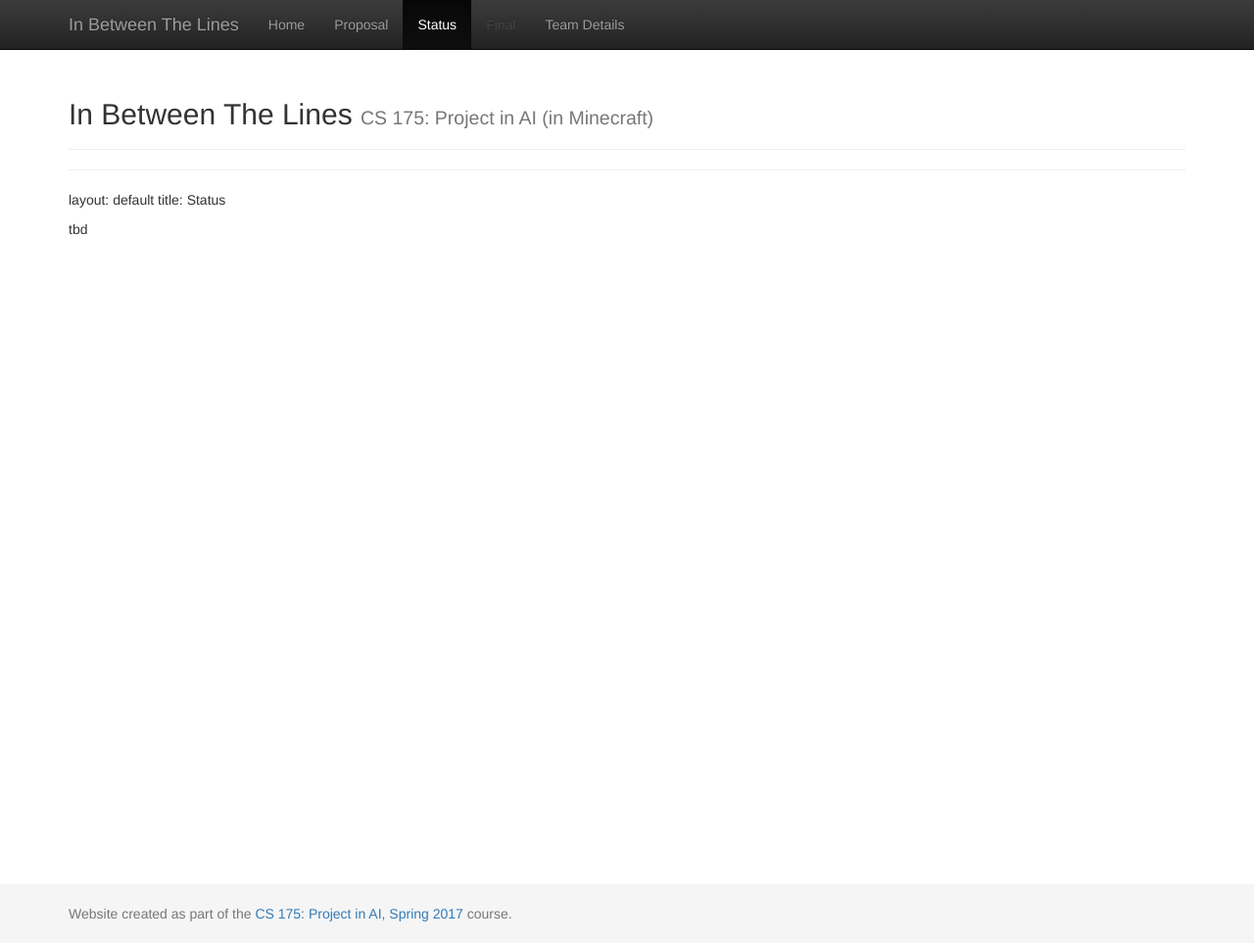
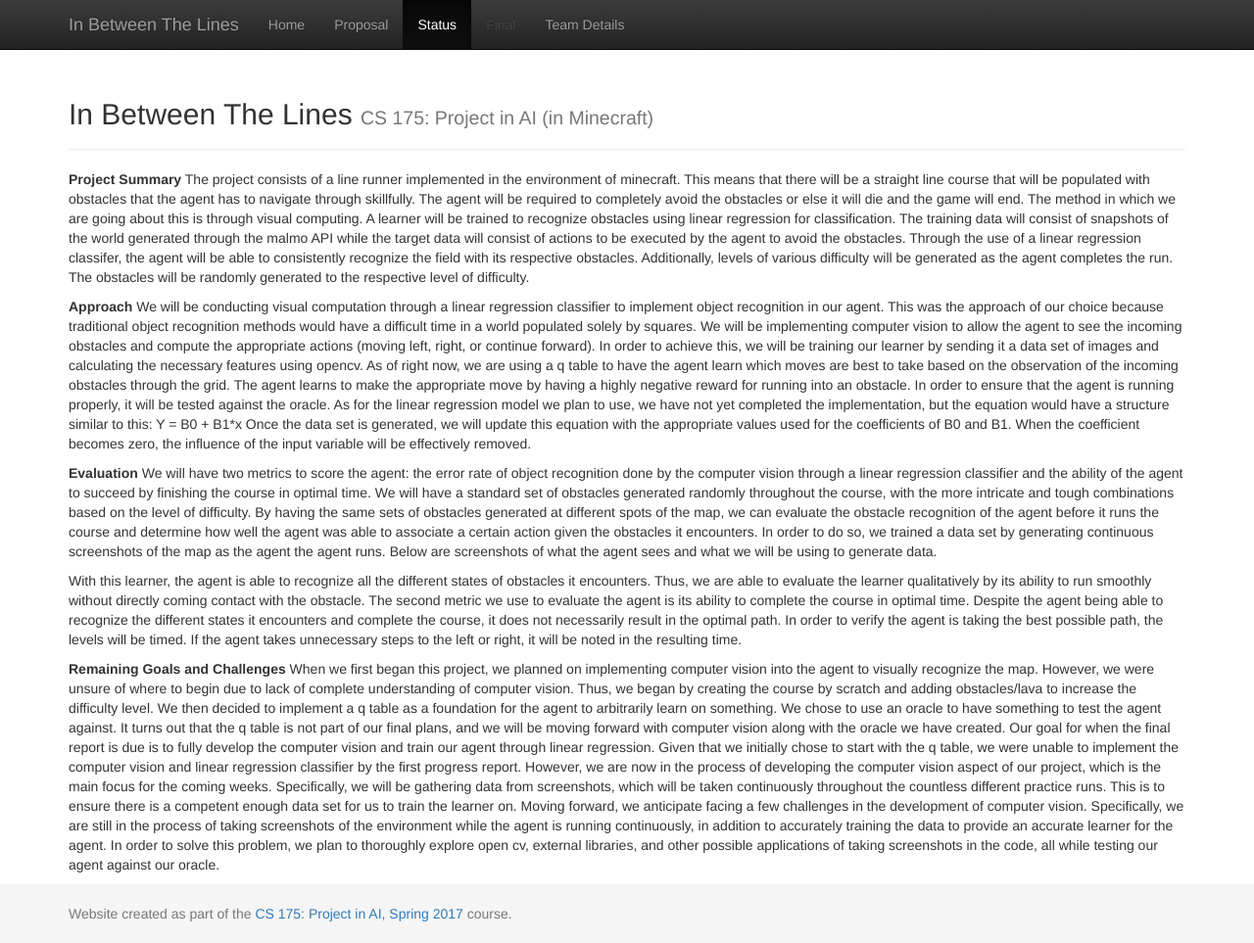
Before and after one commit to klyuen94/In-Between-The-Lines, a Jekyll site: the page built from docs/status.md, in a window 1280 px wide and 963 px high. Shown: the whole window at 98% size. Built offline with Jekyll 4.4.1, drawn with Linux system fonts in a browser that asks for light colours; our own code applies the rules of GitHub Pages for plain Markdown files.

Commit message:
Update status.md
Updated status md

```diff
--- a/docs/status.md
+++ b/docs/status.md
@@ -1,5 +1,25 @@
 ---
 layout: default
 title: Status
+---
+**Project Summary**
+The project consists of a line runner implemented in the environment of minecraft. This means that there will be a straight line course that will be populated with obstacles that the agent has to navigate through skillfully. The agent will be required to completely avoid the obstacles or else it will die and the game will end. The method in which we are going about this is through visual computing. A learner will be trained to recognize obstacles using linear regression for classification. The training data will consist of snapshots of the world generated through the malmo API while the target data will consist of actions to be executed by the agent to avoid the obstacles. Through the use of a linear regression classifer, the agent will be able to consistently recognize the field with its respective obstacles. Additionally, levels of various difficulty will be generated as the agent completes the run. The obstacles will be randomly generated to the respective level of difficulty.
 
-tbd
+**Approach**
+We will be conducting visual computation through a linear regression classifier to implement object recognition in our agent. This was the approach of our choice because traditional object recognition methods would have a difficult time in a world populated solely by squares. We will be implementing computer vision to allow the agent to see the incoming obstacles and compute the appropriate actions (moving left, right, or continue forward). In order to achieve this, we will be training our learner by sending it a data set of images and calculating the necessary features using opencv.
+As of right now, we are using a q table to have the agent learn which moves are best to take based on the observation of the incoming obstacles through the grid. The agent learns to make the appropriate move by having a highly negative reward for running into an obstacle. In order to ensure that the agent is running properly, it will be tested against the oracle.
+As for the linear regression model we plan to use, we have not yet completed the implementation, but the equation would have a structure similar to this:
+Y = B0 + B1*x
+Once the data set is generated, we will update this equation with the appropriate values used for the coefficients of B0 and B1. When the coefficient becomes zero, the influence of the input variable will be effectively removed.
+
+**Evaluation**
+We will have two metrics to score the agent: the error rate of object recognition done by the computer vision through a linear regression classifier and the ability of the agent to succeed by finishing the course in optimal time.
+We will have a standard set of obstacles generated randomly throughout the course, with the more intricate and tough combinations based on the level of difficulty. By having the same sets of obstacles generated at different spots of the map, we can evaluate the obstacle recognition of the agent before it runs the course and determine how well the agent was able to associate a certain action given the obstacles it encounters. In order to do so, we trained a data set by generating continuous screenshots of the map as the agent the agent runs. Below are screenshots of what the agent sees and what we will be using to generate data.
+
+
+With this learner, the agent is able to recognize all the different states of obstacles it encounters. Thus, we are able to evaluate the learner qualitatively by its ability to run smoothly without directly coming contact with the obstacle.
+The second metric we use to evaluate the agent is its ability to complete the course in optimal time. Despite the agent being able to recognize the different states it encounters and complete the course, it does not necessarily result in the optimal path. In order to verify the agent is taking the best possible path, the levels will be timed. If the agent takes unnecessary steps to the left or right, it will be noted in the resulting time.
+
+**Remaining Goals and Challenges**
+When we first began this project, we planned on implementing computer vision into the agent to visually recognize the map. However, we were unsure of where to begin due to lack of complete understanding of computer vision. Thus, we began by creating the course by scratch and adding obstacles/lava to increase the difficulty level. We then decided to implement a q table as a foundation for the agent to arbitrarily learn on something. We chose to use an oracle to have something to test the agent against. It turns out that the q table is not part of our final plans, and we will be moving forward with computer vision along with the oracle we have created. Our goal for when the final report is due is to fully develop the computer vision and train our agent through linear regression. Given that we initially chose to start with the q table, we were unable to implement the computer vision and linear regression classifier by the first progress report. However, we are now in the process of developing the computer vision aspect of our project, which is the main focus for the coming weeks. Specifically, we will be gathering data from screenshots, which will be taken continuously throughout the countless different practice runs. This is to ensure there is a competent enough data set for us to train the learner on.
+Moving forward, we anticipate facing a few challenges in the development of computer vision. Specifically, we are still in the process of taking screenshots of the environment while the agent is running continuously, in addition to accurately training the data to provide an accurate learner for the agent. In order to solve this problem, we plan to thoroughly explore open cv, external libraries, and other possible applications of taking screenshots in the code, all while testing our agent against our oracle.
```
